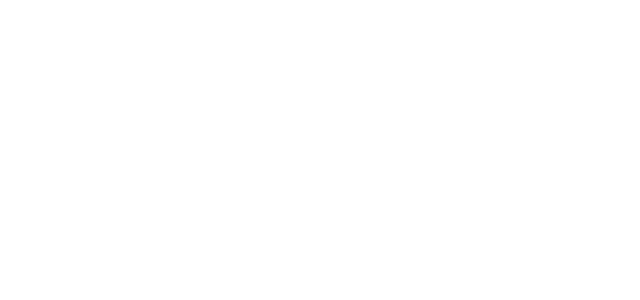
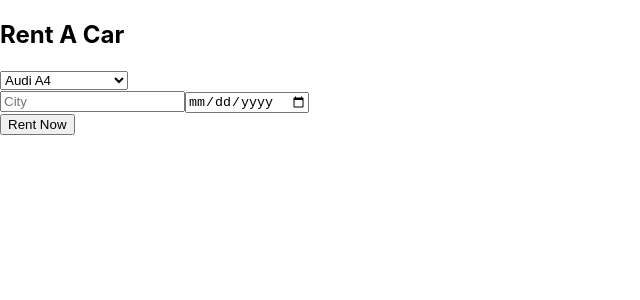
Before and after one commit to RaoAkif/RentACar-Frontend, a React (Create React App) app: page /new-rental in a window 1280 px wide. Before the commit this address had no page. Shown: the top 300 px of the page, without its empty margins (0-640 px from the left). Built offline with nearby package versions, Linux system fonts and the light colour scheme.

Commit message:
Add 'newRental' base page

```diff
--- a/src/App.js
+++ b/src/App.js
@@ -5,7 +5,7 @@ import CarDetail from './pages/CarDetail';
 import AddCar from './pages/AddCar';
 // import DeleteCar from './pages/DeleteCar';
 import Rentals from './pages/Rentals';
-// import NewRental from './pages/NewRental';
+import NewRental from './pages/NewRental';
 
 function App() {
   return (
@@ -18,7 +18,7 @@ function App() {
           <Route path="/add-car" element={<AddCar />} />
           {/* <Route path="/delete-car" element={<DeleteCar />} /> */}
           <Route path="/rentals" element={<Rentals />} />
-          {/* <Route path="/new-rental" element={<NewRental />} /> */}
+          <Route path="/new-rental" element={<NewRental />} />
         </Routes>
       </section>
     </BrowserRouter>
--- /dev/null
+++ b/src/pages/NewRental.jsx
@@ -0,0 +1,38 @@
+import React from 'react';
+
+function NewRental() {
+  const cars = [
+    { id: 1, name: 'Audi', model: 'A4' },
+    { id: 2, name: 'BMW', model: 'X5' },
+    { id: 3, name: 'Mercedes', model: 'C class' },
+  ];
+
+  const handleSubmitRent = (e) => {
+    e.preventDefault();
+    console.log('Submitted');
+  };
+
+  return (
+    <div>
+      <h2>Rent A Car</h2>
+      <form className="newRentalForm" onSubmit={handleSubmitRent}>
+        <select name="car" id="car">
+          {cars.map((car) => (
+            <option key={car.id} value={car.id}>
+              {car.name}
+              {' '}
+              {car.model}
+            </option>
+          ))}
+        </select>
+        <br />
+        <input type="text" name="city" id="city" placeholder="City" required />
+        <input type="date" name="date" id="date" placeholder="Date" required />
+        <br />
+        <button type="submit">Rent Now</button>
+      </form>
+    </div>
+  );
+}
+
+export default NewRental;
--- a/src/pages/Rentals.jsx
+++ b/src/pages/Rentals.jsx
@@ -10,7 +10,6 @@ function Rentals() {
       carName: 'Ford', model: 'Fiesta', price: '$100', image: 'https://www.ford.com/content/dam/ford/na/us/english/vehicle-overview/fiesta/fiesta-overview-hero.png', city: 'New York', date: '12/12/2018',
     },
   ];
-  console.log(rents);
 
   return (
     <div>
```
